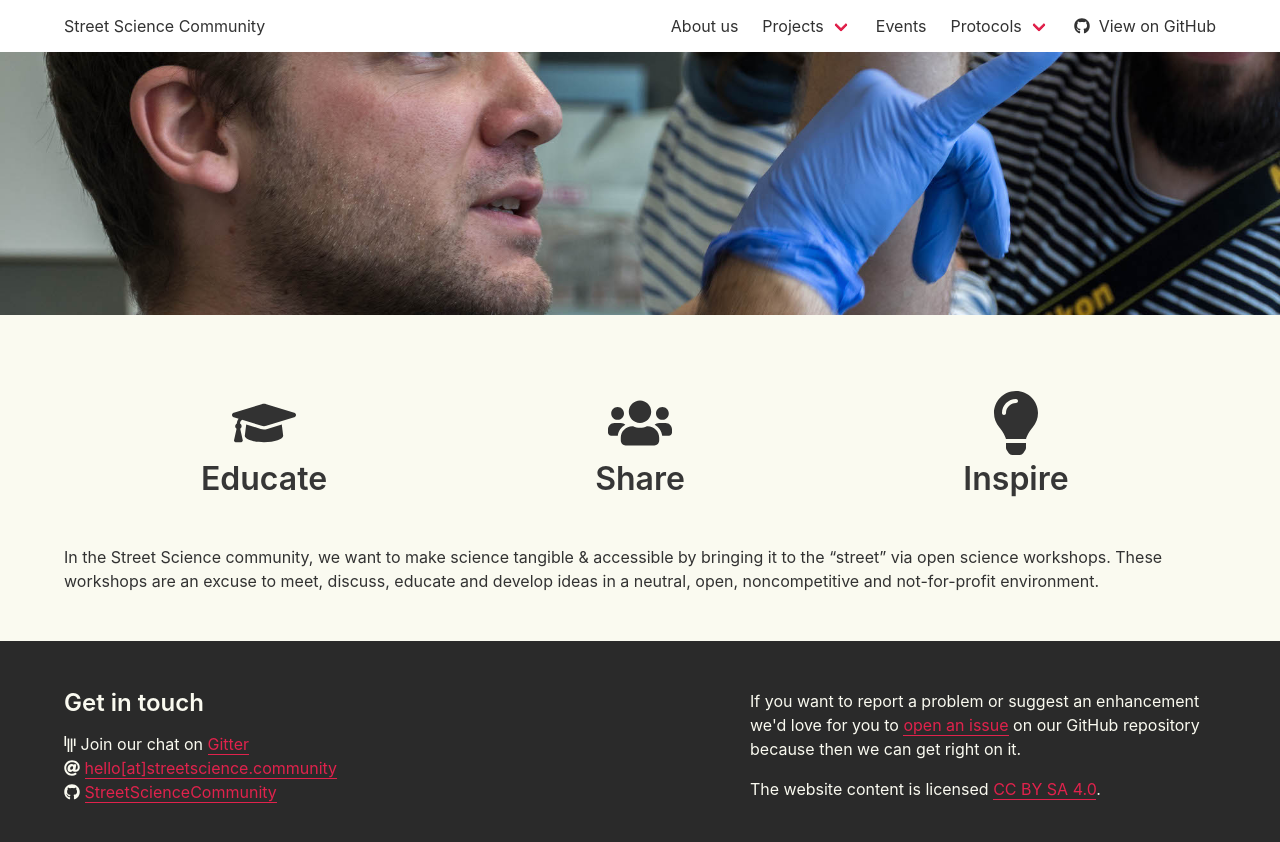
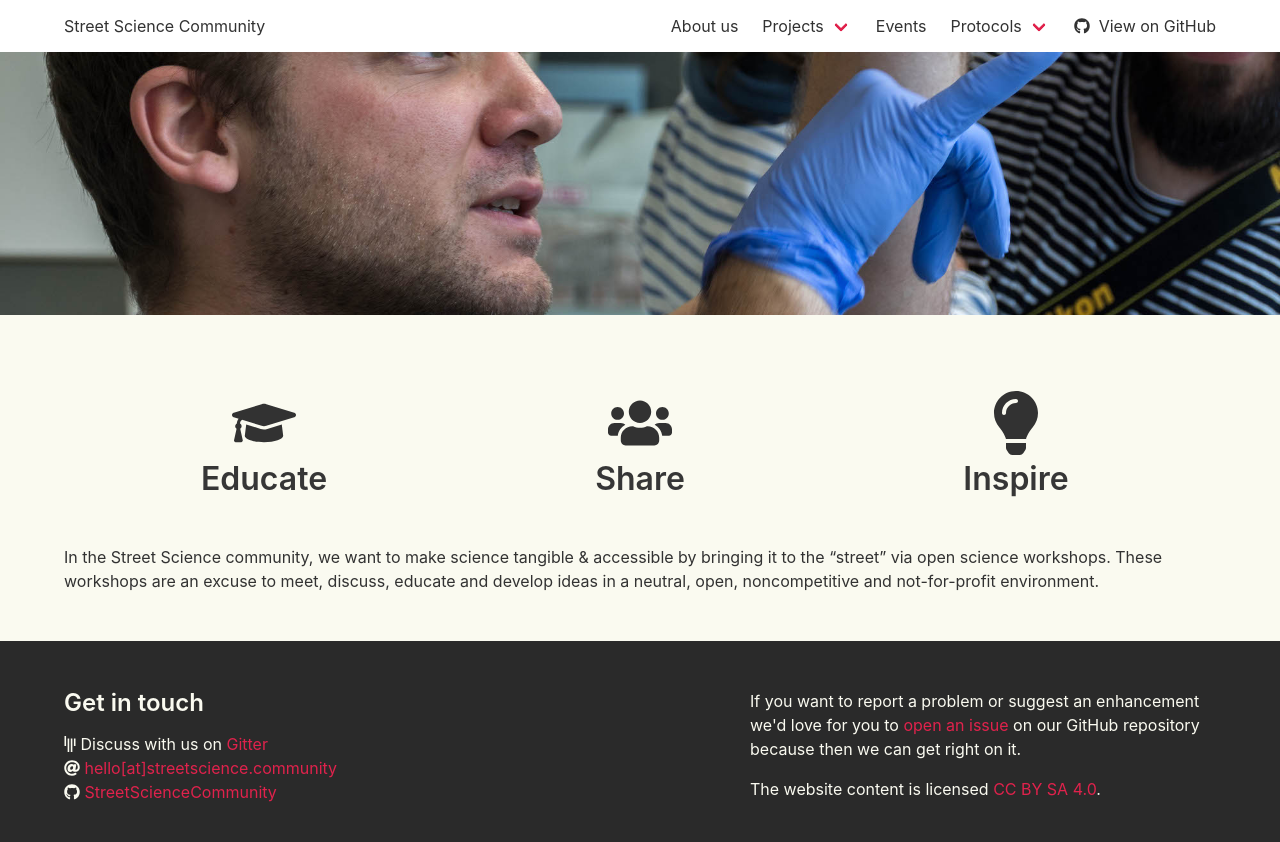
Before and after one commit to StreetScienceCommunity/StreetScienceCommunity.github.io, a Jekyll site: the page built from index.md, in a window 1280 px wide and 900 px high, scrolled down 405 px. Shown: the top 842 px of the window. Built offline with Jekyll 4.4.1, drawn with Linux system fonts in a browser that asks for light colours; nearby versions of some CDN libraries.

Commit message:
Fix footer style

```diff
--- a/_includes/default-footer.html
+++ b/_includes/default-footer.html
@@ -4,7 +4,7 @@
       <div class="column">
         <h3>Get in touch</h3>
         <p>
-          <i class="fab fa-gitter"></i> Join our chat on
+          <i class="fab fa-gitter"></i> Discuss with us on
           <a href="https://gitter.im/{{ site.gitter }}">Gitter</a> <br />
           <i class="fas fa-at"></i>
           <a href="mailto:{{ site.email }}"
--- a/css/styles.scss
+++ b/css/styles.scss
@@ -43,6 +43,10 @@ $link-active: $link-hover;
     &,
     & h3 {
       color: $beige;
+    }
+
+    a:link {
+      border-bottom: 0;
     }
   }
 }
```
